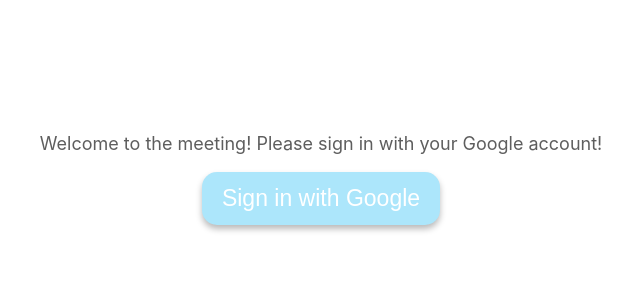
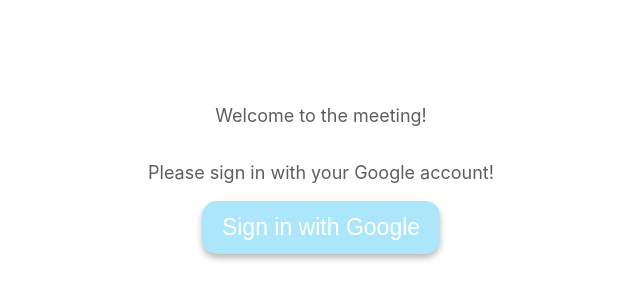
Before and after one commit to casperwang/CNL-Final-Project, a React (Create React App) app in the folder user/: page / in a window 1280 px wide. Shown: the part 230-530 px from the top of the page, without its empty margins (319-959 px from the left). Built offline with nearby package versions, Linux system fonts and the light colour scheme.

Commit message:
Update login.js

```diff
--- a/user/src/pages/login.js
+++ b/user/src/pages/login.js
@@ -8,18 +8,24 @@
   const navigate = useNavigate();
 
   const login = async () => {
-    const result = await signInWithPopup(auth, provide);
-    console.log(result);
-    // const user = result.user;
-    // console.log("用戶名稱:", user.displayName);
-    // console.log("用戶郵件:", user.email);
-    // console.log("用戶照片URL:", user.photoURL);
-    navigate("/GPS");
+    try {
+      const result = await signInWithPopup(auth, provide);
+      console.log(result);
+      navigate("/GPS"); // 成功登入後導航到 /GPS 頁面
+    } catch (error) {
+      console.error(error);
+      if (error.code === 'auth/popup-closed-by-user') {
+        console.log('Login was cancelled by the user');
+      } else {
+        console.error('Login failed:', error.message);
+      }
+    }
   };
 
   return (
     <div className="login-container">
-      <p className="login-prompt">Welcome to the meeting! Please sign in with your Google account!</p>
+      <p className="login-prompt">Welcome to the meeting!</p>
+      <p className="login-prompt"> Please sign in with your Google account! </p>
       <button className="login-button" onClick={login}>Sign in with Google</button>
     </div>
   );
```
